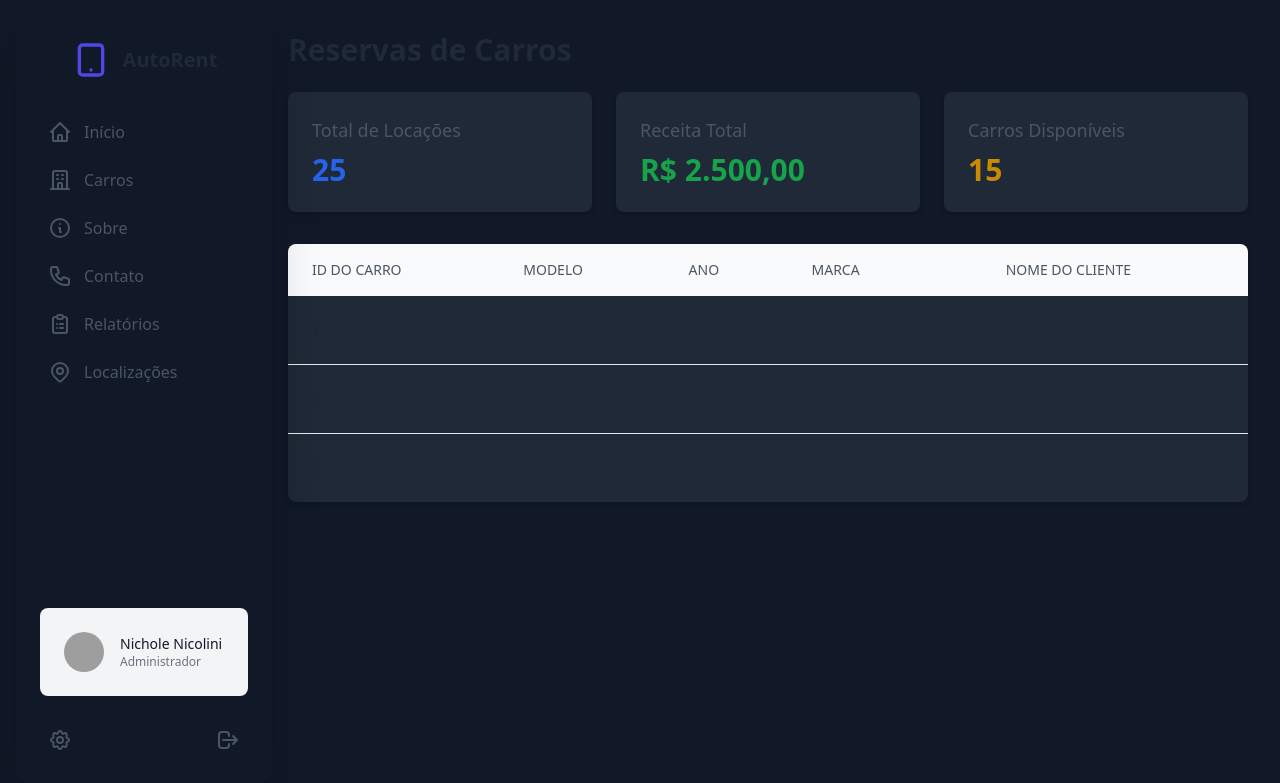
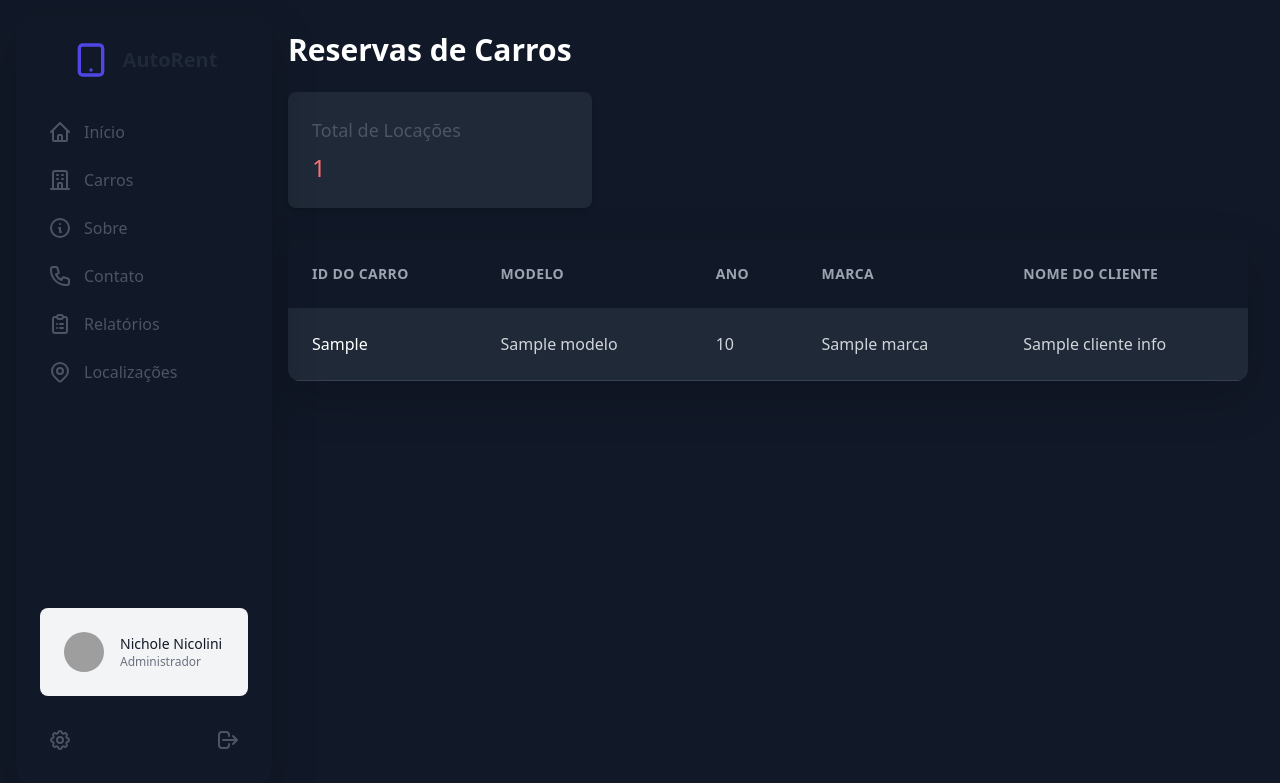
Before and after one commit to nicholetzs/banco-de-dados-mongoDb, a Flask app: template templates/relatorios.html in a window 1280 px wide. Shown: the top 783 px of the page. Run offline with Flask 3, Linux system fonts and the light colour scheme; the template is opened without the code that fills it: most values are stand-ins (such as "Sample title", 1, 10 or a date in 2020); parts of the project's set-up code (start-up, migrations or seed data) failed here and were passed over; some libraries are stand-ins or nearby versions; grey boxes are pictures that could not be loaded.

Commit message:
importações insuportáveis

```diff
--- a/app.py
+++ b/appp.py
@@ -1,7 +1,7 @@
 from flask import Flask
-from mySql import MySql  # Classe para conexão MySQL
-from mongo import MongoDB  # Classe para conexão MongoDB
-from routes import init_app  # Rotas da aplicação
+from app.models.mySql import MySql  # Classe para conexão MySQL
+from app.models.mongo import MongoDB  # Classe para conexão MongoDB
+from app.routes import init_app  # Rotas da aplicação
 from config import Config  # Configurações gerais
 
 
--- a/run.py
+++ b/run.py
@@ -1,5 +1,5 @@
 # run.py
-from app import create_app  # Importa a função create_app do arquivo app.py
+from appp import create_app  # Importa a função create_app do arquivo app.py
 
 if __name__ == '__main__':
     app = create_app()  # Cria a aplicação
--- a/templates/relatorios.html
+++ b/templates/relatorios.html
@@ -253,9 +253,7 @@
       </aside>
       <!-- Main Content -->
       <main class="flex-grow p-8 ml-64">
-        <h1 class="text-3xl font-bold text-gray-800 mb-6">
-          Reservas de Carros
-        </h1>
+        <h1 class="text-3xl font-bold text-white mb-6">Reservas de Carros</h1>
 
         <!-- Floating Cards -->
         <div class="grid grid-cols-1 md:grid-cols-3 gap-6 mb-8">
@@ -263,86 +261,50 @@
             <h3 class="text-lg font-medium text-gray-600 mb-2">
               Total de Locações
             </h3>
-            <p class="text-3xl font-bold text-blue-600">25</p>
-          </div>
-          <div class="bg-gray-800 rounded-lg shadow-md p-6">
-            <h3 class="text-lg font-medium text-gray-600 mb-2">
-              Receita Total
-            </h3>
-            <p class="text-3xl font-bold text-green-600">R$ 2.500,00</p>
-          </div>
-          <div class="bg-gray-800 rounded-lg shadow-md p-6">
-            <h3 class="text-lg font-medium text-gray-600 mb-2">
-              Carros Disponíveis
-            </h3>
-            <p class="text-3xl font-bold text-yellow-600">15</p>
+            <p class="text-2xl text-bold text-red-400">{{ total_locacoes }}</p>
           </div>
         </div>
 
         <!-- Reservations Table -->
-        <div class="bg-gray-800 rounded-lg shadow-md overflow-hidden">
-          <table class="w-full">
+        <div class="bg-gray-800 rounded-xl shadow-lg overflow-hidden">
+          <table class="w-full text-left">
             <thead>
-              <tr class="bg-gray-50 text-gray-600 text-sm uppercase">
-                <th class="px-6 py-3 text-left font-medium">ID do Carro</th>
-                <th class="px-6 py-3 text-left font-medium">Modelo</th>
-                <th class="px-6 py-3 text-left font-medium">Ano</th>
-                <th class="px-6 py-3 text-left font-medium">Marca</th>
-                <th class="px-6 py-3 text-left font-medium">Nome do Cliente</th>
+              <tr
+                class="bg-gray-900 text-gray-400 text-sm uppercase tracking-wide"
+              >
+                <th class="px-6 py-4 font-semibold">ID do Carro</th>
+                <th class="px-6 py-4 font-semibold">Modelo</th>
+                <th class="px-6 py-4 font-semibold">Ano</th>
+                <th class="px-6 py-4 font-semibold">Marca</th>
+                <th class="px-6 py-4 font-semibold">Nome do Cliente</th>
               </tr>
             </thead>
-            <tbody class="divide-y divide-gray-200">
-              <tr class="hover:bg-gray-50">
-                <td class="px-6 py-4 whitespace-nowrap text-sm text-gray-800">
-                  1
+            <tbody>
+              {% for reserva in reservas %}
+              <tr
+                class="border-b border-gray-700 hover:bg-gray-700 transition duration-200 ease-in-out"
+              >
+                <td class="px-6 py-4 text-white font-medium">
+                  {{ reserva.ID_CARRO }}
                 </td>
-                <td class="px-6 py-4 whitespace-nowrap text-sm text-gray-800">
-                  Civic
+                <td class="px-6 py-4 text-gray-300">
+                  {{ reserva.carro_info[0].MODELO if reserva.carro_info else
+                  'N/A' }}
                 </td>
-                <td class="px-6 py-4 whitespace-nowrap text-sm text-gray-800">
-                  2022
+                <td class="px-6 py-4 text-gray-300">
+                  {{ reserva.carro_info[0].ANO|int if reserva.carro_info else
+                  'N/A' }}
                 </td>
-                <td class="px-6 py-4 whitespace-nowrap text-sm text-gray-800">
-                  Honda
+                <td class="px-6 py-4 text-gray-300">
+                  {{ reserva.carro_info[0].MARCA if reserva.carro_info else
+                  'N/A' }}
                 </td>
-                <td class="px-6 py-4 whitespace-nowrap text-sm text-gray-800">
-                  João Silva
+                <td class="px-6 py-4 text-gray-300">
+                  {{ reserva.cliente_info[0].NOME if reserva.cliente_info else
+                  'N/A' }}
                 </td>
               </tr>
-              <tr class="hover:bg-gray-50">
-                <td class="px-6 py-4 whitespace-nowrap text-sm text-gray-800">
-                  2
-                </td>
-                <td class="px-6 py-4 whitespace-nowrap text-sm text-gray-800">
-                  Corolla
-                </td>
-                <td class="px-6 py-4 whitespace-nowrap text-sm text-gray-800">
-                  2021
-                </td>
-                <td class="px-6 py-4 whitespace-nowrap text-sm text-gray-800">
-                  Toyota
-                </td>
-                <td class="px-6 py-4 whitespace-nowrap text-sm text-gray-800">
-                  Maria Santos
-                </td>
-              </tr>
-              <tr class="hover:bg-gray-50">
-                <td class="px-6 py-4 whitespace-nowrap text-sm text-gray-800">
-                  3
-                </td>
-                <td class="px-6 py-4 whitespace-nowrap text-sm text-gray-800">
-                  Golf
-                </td>
-                <td class="px-6 py-4 whitespace-nowrap text-sm text-gray-800">
-                  2023
-                </td>
-                <td class="px-6 py-4 whitespace-nowrap text-sm text-gray-800">
-                  Volkswagen
-                </td>
-                <td class="px-6 py-4 whitespace-nowrap text-sm text-gray-800">
-                  Pedro Oliveira
-                </td>
-              </tr>
+              {% endfor %}
             </tbody>
           </table>
         </div>
```
Also changed, not shown: app/controllers/carro_controller.py (added, +68 -0 lines), app/controllers/locacao_controller.py (added, +43 -0 lines), app/controllers/migracao_controller.py (added, +11 -0 lines), app/controllers/relatorios_controller.py (added, +36 -0 lines), app/routes.py (added, +50 -0 lines), routes.py (deleted, +0 -201 lines), app/__init__.py (added), app/controllers/__init__.py (added), app/models/__init__.py (added), app/models/mongo.py (renamed from mongo.py), app/models/mySql.py (renamed from mySql.py), app/transfer.py (renamed from transfer.py), 1 other file.
